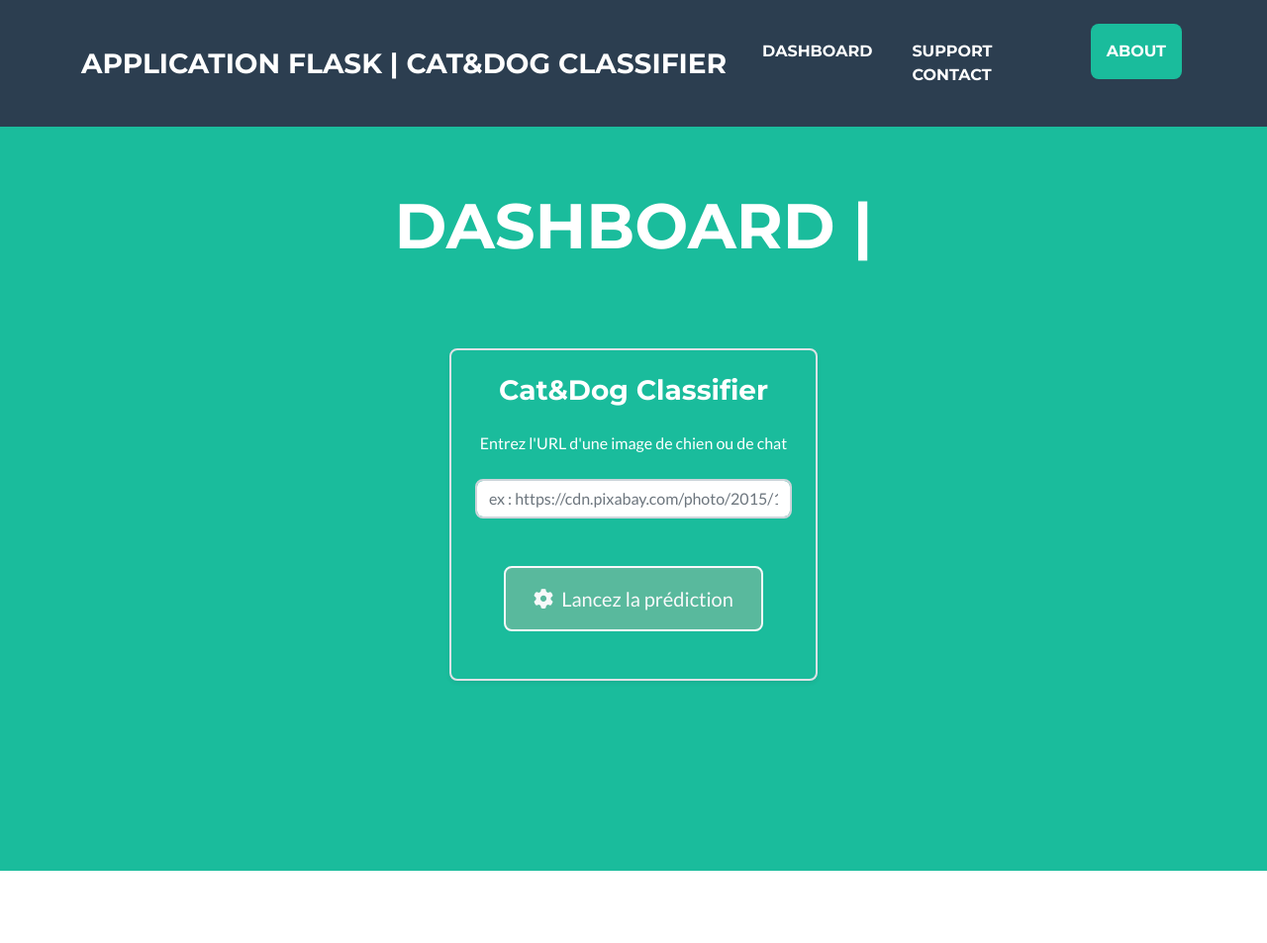
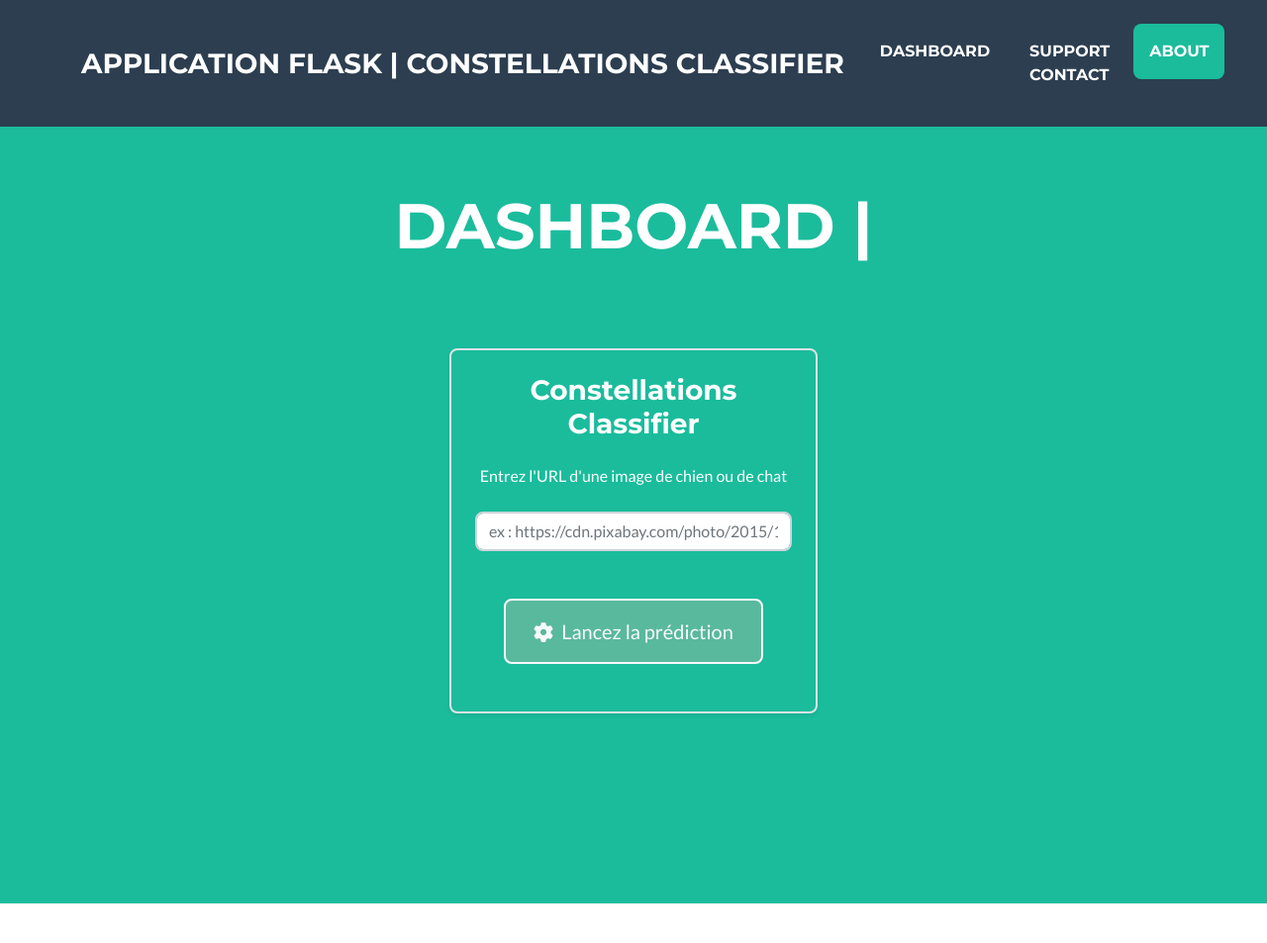
Before and after one commit to heidisbk/MuspellheimGnistor, a Python web app: template flask/templates/index.html in a window 1280 px wide. Shown: the top 953 px of the page at 99% size. Run offline with Jinja, Linux system fonts and the light colour scheme; the template is opened without the code that fills it, so the values that code supplies are empty; some libraries are stand-ins or nearby versions.

Commit message:
update run.sh + index.html

```diff
--- a/flask/templates/index.html
+++ b/flask/templates/index.html
@@ -5,7 +5,7 @@
         <meta name="viewport" content="width=device-width, initial-scale=1, shrink-to-fit=no" />
         <meta name="description" content="" />
         <meta name="author" content="" />
-        <title>Flask | Cat&Dog Classifier</title>
+        <title>Flask | Constellations Classifier</title>
         <!-- Favicon-->
         <link rel="icon" type="image/x-icon" href="/static/assets/favicon.ico" />
         <!-- Font Awesome icons (free version)-->
@@ -28,7 +28,7 @@
         <!-- Navigation-->
         <nav class="navbar navbar-expand-lg bg-secondary text-uppercase fixed-top" id="mainNav">
             <div class="container">
-                <a class="navbar-brand" href="/">Application Flask | Cat&Dog Classifier </a>
+                <a class="navbar-brand" href="/">Application Flask | Constellations Classifier </a>
                 <button class="navbar-toggler text-uppercase font-weight-bold bg-primary text-white rounded" type="button" data-bs-toggle="collapse" data-bs-target="#navbarResponsive" aria-controls="navbarResponsive" aria-expanded="false" aria-label="Toggle navigation">
                     Menu
                     <i class="fas fa-bars"></i>
@@ -55,7 +55,7 @@
                         <div class="row g-0 border rounded overflow-hidden flex-md-row mb-4 shadow-sm h-md-250 position-relative">
                             <div class="col p-4 d-flex flex-column position-static">
 
-                                <h3 class="mb-0">Cat&Dog Classifier</h3>
+                                <h3 class="mb-0">Constellations Classifier</h3>
                                 <br>
                                 <p class="card-text mb-auto">Entrez l'URL d'une image de chien ou de chat</p>
                                 <br>
```
Also changed, not shown: 1 other file.
